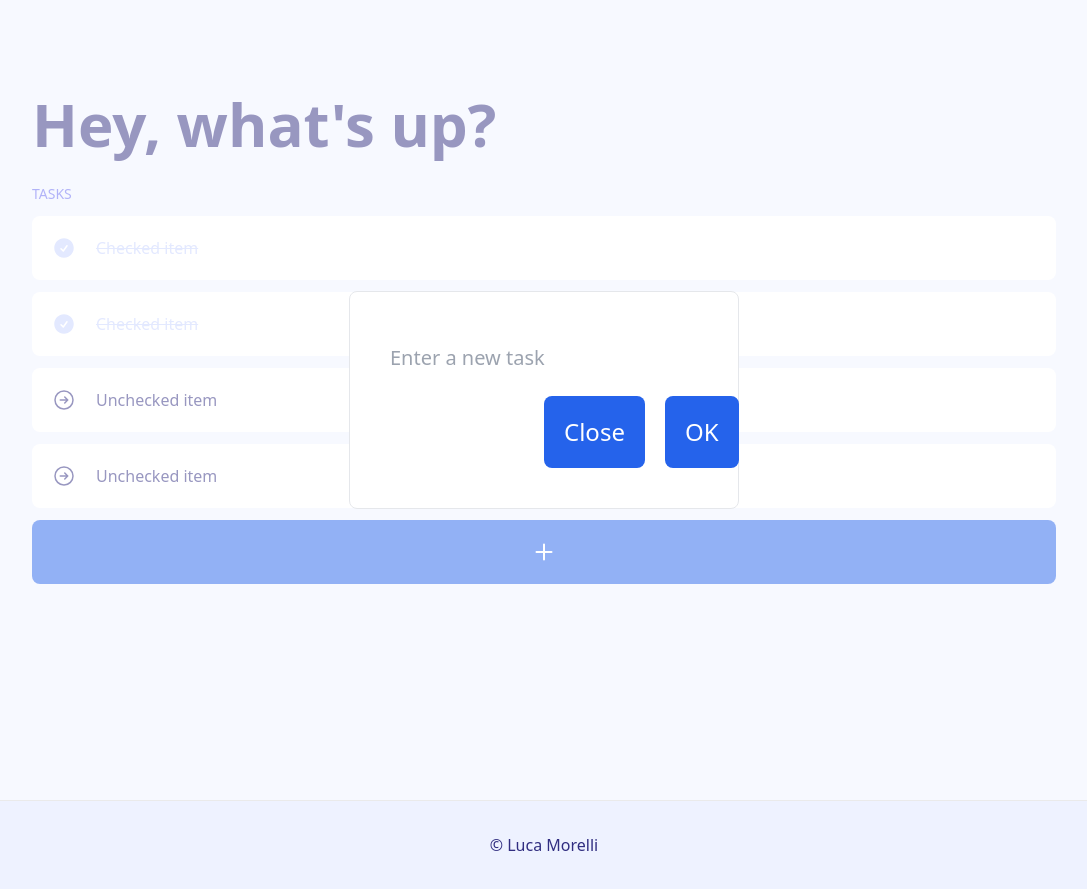
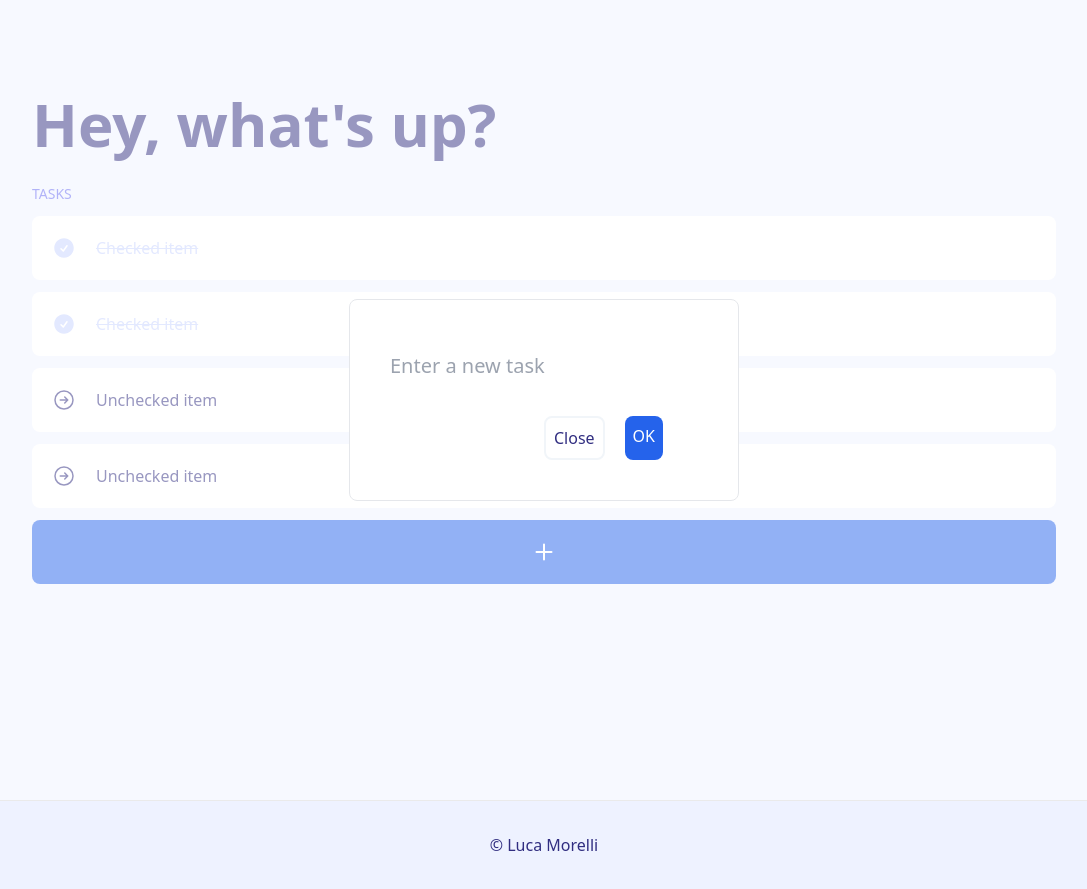
Before and after one commit to morels/todolist, a Next.js app: page / in a window 1280 px wide. Both pictures are taken after a click on the link 640 px from the left and 552 px from the top of the page. Shown: the whole page, without its empty margins (96-1183 px from the left). Built offline with nearby package versions, Linux system fonts and the light colour scheme.

Commit message:
feat: add kind and size properties to Button component

```diff
--- a/pages/index.tsx
+++ b/pages/index.tsx
@@ -57,12 +57,12 @@ export default function Home() {
             />
           ))}
         </List>
-        <Button tabIndex={1} onClick={openModal}>
-          <PlusIcon className="w-6 h-6 stroke-2"/>
+        <Button tabIndex={1} onClick={openModal} size="large">
+          <PlusIcon className="w-6 h-6 stroke-2" />
         </Button>
         <Modal onClose={closeModal} onAction={handleAction} visible={isOpen}>
           <input
-            className="w-100 p-3 pl-0 mb-3 outline-0 text-xl"
+            className="w-100 p-3 pl-0 mb-6 outline-0 text-xl"
             placeholder="Enter a new task"
             type="text"
             value={newTitle ?? ""}
--- a/src/components/Modal/modal.tsx
+++ b/src/components/Modal/modal.tsx
@@ -56,6 +56,7 @@ const Modal = ({
               key="close"
               type="button"
               aria-label="Close modal"
+              kind='secondary'
             >
               Close
             </Button>
--- a/src/components/button/button.tsx
+++ b/src/components/button/button.tsx
@@ -1,20 +1,50 @@
 import clsx from "clsx";
 import React from "react";
 
-type Props = React.ButtonHTMLAttributes<HTMLElement>;
+type ButtonKind = "primary" | "secondary";
+type Size = "regular" | "large";
 
-const Button = ({ onClick, children, ...attributes }: React.PropsWithChildren<Props>) => (
+type Props = {
+  kind?: ButtonKind;
+  size?: Size;
+} & React.ButtonHTMLAttributes<HTMLElement>;
+
+const style = {
+  primary: {
+    border: "",
+    background:
+      "bg-blue-600 hover:bg-blue-700 focus:bg-blue-700 active:bg-blue-800",
+    text: "text-white",
+  },
+  secondary: {
+    border: "border-2 border-slate-100",
+    background:
+      "bg-white hover:bg-slate-100 focus:bg-slate-100 active:bg-slate-200 active:border-slate-200",
+    text: "text-inherit",
+  },
+  large: "p-5",
+  regular: "p-2",
+};
+
+const Button = ({
+  onClick,
+  kind = "primary",
+  size = "regular",
+  children,
+  ...attributes
+}: React.PropsWithChildren<Props>) => (
   <a
     className={clsx(
-      "p-5 w-100",
-      "rounded-lg bg-blue-600 hover:bg-blue-700 focus:bg-blue-700 active:bg-blue-800",
-      "cursor-pointer text-white text-2xl",
-      "flex justify-center"
+      `${style[size]} w-100`,
+      `rounded-lg ${style[kind].background} ${style[kind].border}`,
+      "flex justify-center",
+      `${style[kind].text}`,
+      "cursor-pointer"
     )}
     onClick={onClick}
     {...attributes}
   >
-    {children}
+    {typeof children === "string" ? <p>{children}</p> : children}
   </a>
 );
 
```
